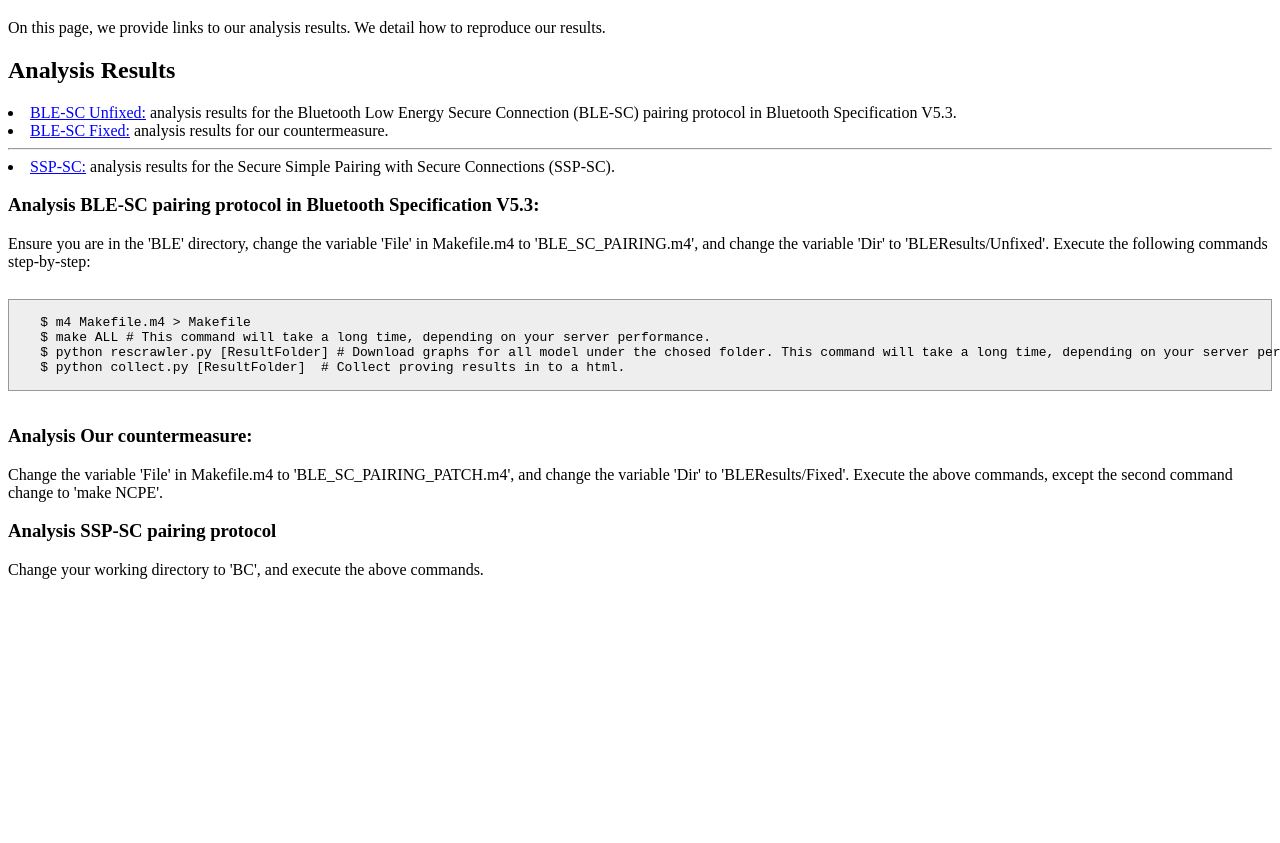
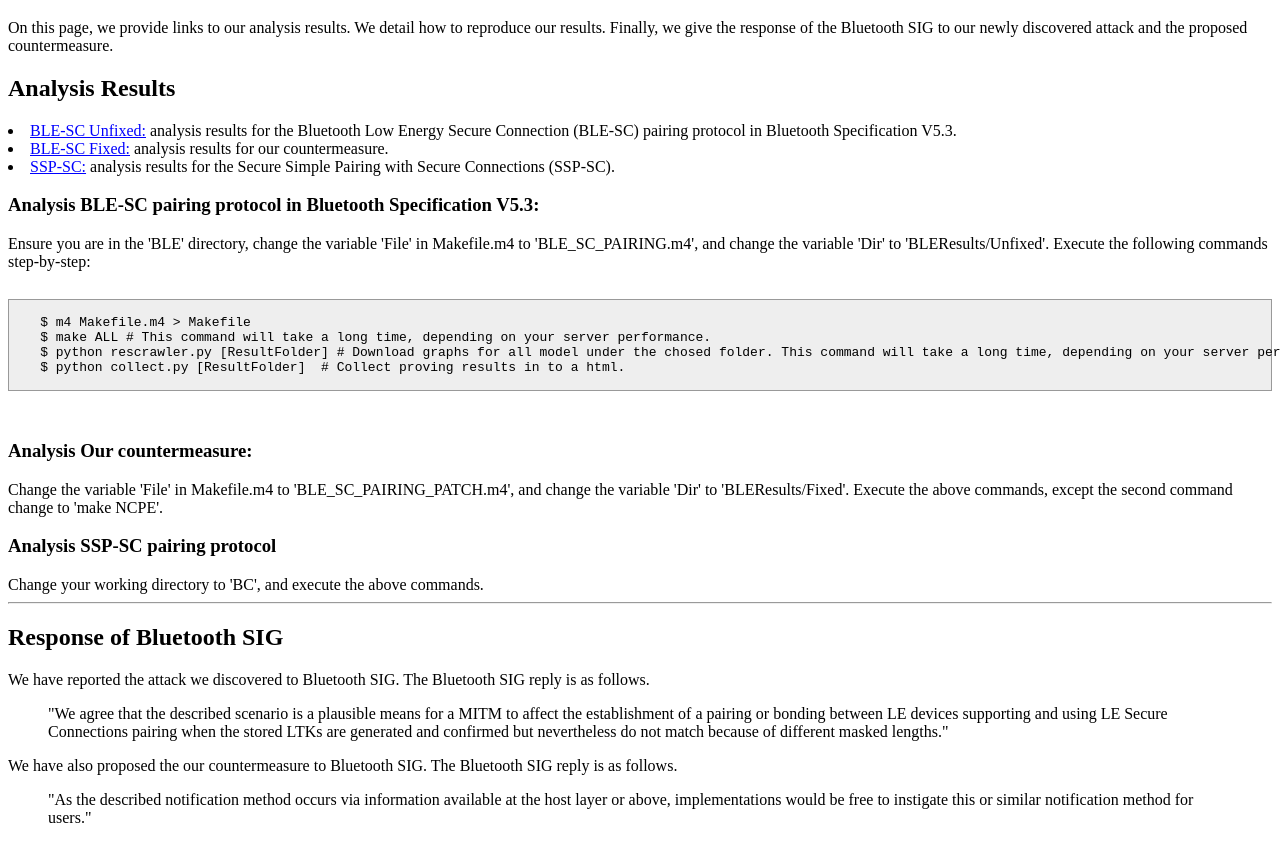
Before and after one commit to luojiazhishu/BLE-SC-Pairing-Model, a plain HTML site: page index.html in a window 1280 px wide. Shown: the part 61-904 px from the top of the page. Before the commit the page ends 800 px from the top, so only its background shows below. Drawn offline with Linux system fonts and the light colour scheme.

Commit message:
1. add results page in readme 2. add response of BSIG

```diff
--- a/index.html
+++ b/index.html
@@ -23,6 +23,7 @@
     <h1>A Formal Analysis and Patching of BLE-SC Pairing</h1>
     On this page, we provide links to our analysis results.
     We detail how to reproduce our results.
+    Finally, we give the response of the Bluetooth SIG to our newly discovered attack and the proposed countermeasure.
 
     <h2>Analysis Results</h2>
     <div>
@@ -32,7 +33,7 @@
         </li>
     </div>
 
-    <hr>
+    <!-- <hr> -->
 
     <div>
         <li><a href="./BC/BCResults/results.html">SSP-SC:</a> analysis results for the Secure Simple Pairing with Secure
@@ -51,7 +52,7 @@
     $ python rescrawler.py [ResultFolder] # Download graphs for all model under the chosed folder. This command will take a long time, depending on your server performance.
     $ python collect.py [ResultFolder]  # Collect proving results in to a html.
     </code>
-</pre>
+    </pre>
 
     <h3>Analysis Our countermeasure:</h3>
     Change the variable 'File' in Makefile.m4 to 'BLE_SC_PAIRING_PATCH.m4', and change the variable 'Dir' to
@@ -61,7 +62,16 @@
     <h3>Analysis SSP-SC pairing protocol</h3>
     Change your working directory to 'BC', and execute the above commands.
 
-
+    <hr>
+    <h2>Response of Bluetooth SIG</h2>
+    We have reported the attack we discovered to Bluetooth SIG. The Bluetooth SIG reply is as follows.
+    <blockquote>
+        "We agree that the described scenario is a plausible means for a MITM to affect the establishment of a pairing or bonding between LE devices supporting and using LE Secure Connections pairing when the stored LTKs are generated and confirmed but nevertheless do not match because of different masked lengths."
+    </blockquote>
+    We have also proposed the our countermeasure to Bluetooth SIG. The Bluetooth SIG reply is as follows.
+    <blockquote>
+        "As the described notification method occurs via information available at the host layer or above, implementations would be free to instigate this or similar notification method for users."
+    </blockquote>
 
 </body>
 
```
Also changed, not shown: 1 other file.
